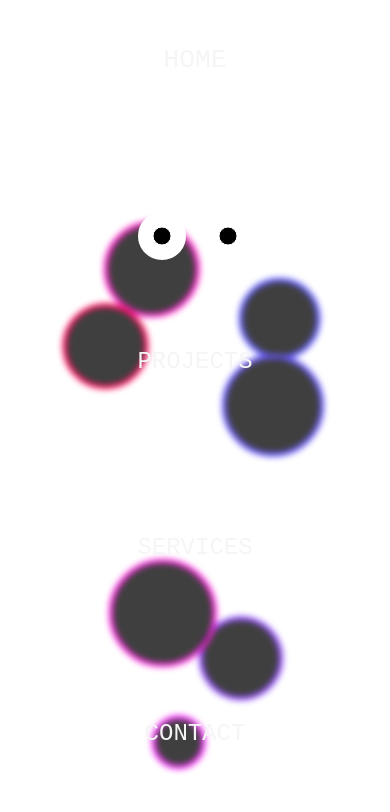
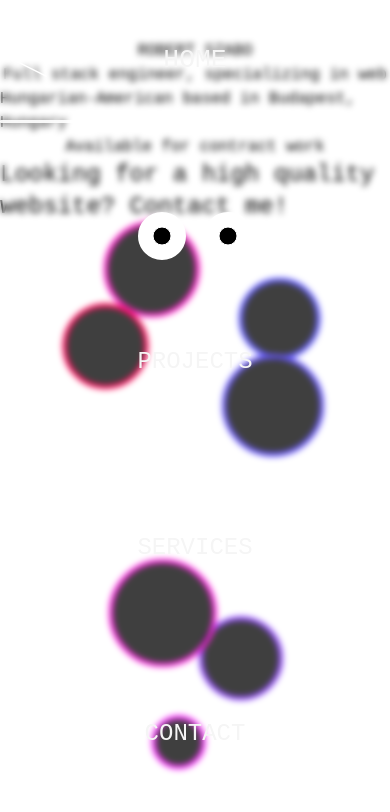
Before and after one commit to szabbbbu/ResumeWebsite, a Next.js app: page / in a window 390 px wide. Shown: the top 812 px of the page. Built offline with nearby package versions, Linux system fonts and the light colour scheme.

Commit message:
working on pages

```diff
--- a/src/app/globals.css
+++ b/src/app/globals.css
@@ -60,6 +60,11 @@
   transition: 1s;
 }
 
+.grid-gap {
+  grid-row-gap: 10px;
+  grid-column-gap: 10px;
+}
+
 body {
   font-family: "Azaret Mono", monospace;
   /* color: rgb(var(--foreground-rgb));
--- a/src/app/layout.tsx
+++ b/src/app/layout.tsx
@@ -19,18 +19,24 @@ function RT({
   children: React.ReactNode
 }) {
   console.log("rendering layout")
+  // grid grid-rows-1 grid-cols-[0.8fr,2fr]
   return (
     <html lang="en">
       <body
-        className="grid grid-rows-1 grid-cols-2 h-[100vh] w-[100vw]"
+        className="flex h-[100vh] w-[100vw]"
       >
-        <Header />
         <AppContextProvider>
+          <Header />
           <CanvasLayerClient />
           <IsosurfaceLayer />
           {/* <CanvasLayerClientDebug /> */}
+        <main className="h-[100%] justify-start lg:w-[100%] md:w-[100%] md:flex lg:flex xl:flex 2xl:flex flex-col sm:hidden xs:hidden">
+          {children}
+        </main>
+        <main className="z-[0] xs:flex sm:flex md:hidden lg:hidden xl:hidden 2xl:hidden absolute inset-0 w-[100vw] h-[100vh] overflow-scroll">
+          {children}
+        </main>
         </AppContextProvider>
-        {children}
       </body>
     </html>
   )
--- a/src/app/page.tsx
+++ b/src/app/page.tsx
@@ -1,31 +1,25 @@
-
-//TODO: change homepage content to "animated"
-
 import Animated from "@/components/Animated";
-import HomepageContent from "@/components/HomepageContent";
 
 export default function Home() {
 
   console.log("HOME RENDERED:")
   return (
-    <main className="h-[33%] justify-center lg:flex flex-col add-blur sm:hidden xs:hidden">
-      <div className="flex flex-col">
+    <div className="flex flex-col w-[100%] h-fit items-center my-[10%] bg-rgba">
       <Animated delay={0}>
         <p>ROBERT SZABO</p>
       </Animated>
       <Animated delay={1000} >
-        <p>I'm a full stack engineer</p>
+        <p>Full stack engineer, specializing in web</p>
       </Animated>
-      <Animated delay={1500}>
-        <p>Specializing in web</p>
+      <Animated delay={1700}>
+        <p>Hungarian-American based in Budapest, Hungary</p>
       </Animated>
-      <Animated delay={2500}>
-        <p>Do you want a high-quality website?</p>
+      <Animated delay={2000}>
+        <p>Available for contract work</p>
       </Animated>
-      <Animated delay={3000}>
-        <p>See what I offer in the services page</p>
+      <Animated delay={3500}>
+        <p className="text-2xl">Looking for a high quality website? Contact me!</p>
       </Animated>
-      </div>
-    </main>
+    </div>
   );
 }
--- a/src/app/projects/page.tsx
+++ b/src/app/projects/page.tsx
@@ -1,23 +1,22 @@
+import { memo } from "react";
 
-
-export default function ProjectsPage() {
+function Page() {
     return (
-        <main className="grid grid-cols-2 grid-rows-[auto] overflow-scroll h-full">
-            <div className="min-h-[400px]">
-                projects page
+        <div className={`grid grid-rows-auto md:grid-cols-2 lg:grid-cols-2 xl:grid-cols-2 sm:grid-cols-1 xs:grid-cols-1 min-h-[200px] h-[100vh] w-[100%] overflow-y-scroll`}>
+            <div className="h-[100vh] w-full bg-rgba self-center justify-self-center flex flex-col items-center justify-center min-h-[600px]">
+                Reverse Engineered Website: Nuphy Keyboards (2023)
+                <div>image</div>
+                <div>tech</div>
+                <div>I've reverse engineered the NuPhy Keyboards brand website, up until the product pages/checkout, etc. as an exercize to get more comfortable with React.</div>
+                <div>link to live</div>
+                <div>link to code</div>
             </div>
-            <div className="min-h-[400px]">
-                projects page
+            <div className="h-[100vh] w-full bg-rgba self-center justify-self-center flex flex-col items-center justify-center min-h-[600px]">
+                Mamontov (MVX) Productions
             </div>
-            <div className="min-h-[400px]">
-                projects page
-            </div>
-            <div className="min-h-[400px] ">
-                projects page
-            </div>
-            <div className="min-h-[400px]">
-                projects page
-            </div>
-        </main>
+        </div>
     );
 }
+
+const ProjectsPage = memo(Page);
+export default ProjectsPage;
--- a/src/components/CustomLink/CustomLink.tsx
+++ b/src/components/CustomLink/CustomLink.tsx
@@ -9,7 +9,7 @@ type Props = {
 function CustomLink_ToMemo({to, children}: Props) {
     return (
         <div>
-            <Link id={Styles.container} className="h-fit w-full flex flex-col anim" href={to}>
+            <Link id={Styles.container} className="h-fit w-full flex flex-col" href={to}>
                     {children}
             </Link>
             <div id={Styles.bar}> </div>
--- a/src/components/Header/Header.tsx
+++ b/src/components/Header/Header.tsx
@@ -1,33 +1,27 @@
+"use client"
 import CustomLink from "../CustomLink/CustomLink"
 import EyeBall from "../EyeBall";
 import { memo } from "react";
+import HeaderControllerBtn from "./HeaderControllerBtn";
+import { useAppContext } from "@/contexts/useAppContext";
 
 function HeaderComponent() {
+    const {menuHidden} = useAppContext();
+
     return(
         /**TODO: make the header animate away with a button */
-        <>
-            <svg
-
-                viewBox="0 0 100 100"
-                xmlns="http://www.w3.org/2000/svg"
-                className="w-12 h-12 absolute z-10 left-[3%] top-[4.5%]"
-                >
-                <rect y="15" width="100" height="10" rx="5" fill="#fff" />
-                <rect y="45" width="100" height="10" rx="5" fill="#fff" />
-                <rect y="75" width="100" height="10" rx="5" fill="#fff" />
-            </svg>
-
+        <div className={`${menuHidden ? "w-0" : "md:w-[25vw] lg:w-[25vw] xl:w-[25vw] 2xl:w-[25vw] sm:w-[100vw] xs:w-[100vw] z-[1]"} transition-[width] flex flex-col items-start justify-start overflow-hidden`}>
+            <HeaderControllerBtn />
             <nav
-            className="flex flex-col justify-center lg:w-[25vw] xs:w-[100vw] sm:w-[100vw] h-full bg-rgba"
+            className={`w-full flex flex-col justify-start items-start h-full bg-rgba`}
             >
-
 
             <ul className="grid grid-cols-1 grid-rows-auto gap-4 w-full h-full z-10 text-bittersweet text-2xl uppercase"
             >
 
                 <CustomLink to="/">
                     <li
-                    className="h-full py-11 w-full flex items-center justify-center hover:transform hover:scale-110 transition"
+                    className="h-full py-11 w-full flex items-start justify-center hover:transform hover:scale-110 transition"
                     >
                         Home
                     </li>
@@ -67,7 +61,7 @@ function HeaderComponent() {
                 </CustomLink>
             </ul>
             </nav>
-        </>
+        </div>
     );
 }
 
--- a/src/components/Header/HeaderControllerBtn.tsx
+++ b/src/components/Header/HeaderControllerBtn.tsx
@@ -0,0 +1,30 @@
+"use client"
+import { useAppContext } from "@/contexts/useAppContext";
+import { memo } from "react";
+
+function HeaderBtn() {
+
+    const {menuHidden, setMenuHidden} = useAppContext();
+
+    return (
+        <svg
+        onClick={() => setMenuHidden(!menuHidden)}
+        className={`absolute z-10 ${!menuHidden ? "2xl:left-[20%] xl:left-[20%] lg:left-[20%] md:left-[20%] sm:left-[2%] xs:left-[2%]" : "left-[2%]" } top-[4.5%] cursor-pointer p-1 transition-[left] duration-300 ${menuHidden ? "rotate-[180deg]" : undefined} origin-center`}
+        width="42.881439"
+        height="42.881439"
+        viewBox="0 0 42.881439 42.881439"
+        version="1.1">
+        <g
+            id="layer1"
+            transform="translate(-2.5592799,-2.5592799)">
+            <path
+            id="rect1"
+            style={{fill:"#ffffff",stroke:"#0d2131",strokeWidth:0,strokeOpacity:0.727955}}
+            d="M 44.503273,2.561434 C 44.309922,2.549667 44.109716,2.585838 43.928513,2.6769532 L 3.0597352,23.22734 c -0.2940601,0.147866 -0.4675386,0.403819 -0.4973887,0.67627 -0.00348,0.03178 -0.00331,0.06417 -0.00276,0.09628 -4.898e-4,0.03243 -8.572e-4,0.06414 0.00276,0.09628 0.030605,0.271565 0.2041784,0.526424 0.4973881,0.673861 L 43.928514,45.322798 c 0.483205,0.242974 1.097132,0.09836 1.376108,-0.322491 0.278979,-0.420842 0.115687,-0.955538 -0.367514,-1.198512 L 5.5549684,23.999876 44.937108,4.1955496 C 45.420311,3.9525759 45.583601,3.4178803 45.304623,2.9970377 45.130262,2.7340106 44.825529,2.5810537 44.503273,2.561434 Z" />
+        </g>
+        </svg>
+    );
+}
+
+const HeaderControllerBtn = memo(HeaderBtn);
+export default HeaderControllerBtn;
--- a/src/contexts/AppContext.tsx
+++ b/src/contexts/AppContext.tsx
@@ -7,6 +7,8 @@ interface I_AppContext {
     appHeight: number;
     setAppWidth: React.Dispatch<React.SetStateAction<number>>;
     setAppHeight: React.Dispatch<React.SetStateAction<number>>;
+    menuHidden: boolean;
+    setMenuHidden: React.Dispatch<React.SetStateAction<boolean>>
     isoGrid: Grid;
     setIsoGrid: React.Dispatch<React.SetStateAction<Grid>>;
     circles: Circle[];
--- a/src/contexts/AppContextProvider.tsx
+++ b/src/contexts/AppContextProvider.tsx
@@ -14,6 +14,7 @@ function AppCtx({children}: Props) {
     const [appWidth, setAppWidth] = useState<number>(1470);
     const [appHeight, setAppHeight] = useState<number>(751);
     const [isoGrid, setIsoGrid] = useState<Grid>(new Grid(12, appWidth, appHeight));
+    const [menuHidden, setMenuHidden] = useState<boolean>(false)
     const [circles, setCircles] = useState<Circle[]>([])
 
 
@@ -27,6 +28,8 @@ function AppCtx({children}: Props) {
                     setAppWidth: setAppWidth,
                     isoGrid: isoGrid,
                     setIsoGrid: setIsoGrid,
+                    menuHidden: menuHidden,
+                    setMenuHidden: setMenuHidden,
                     circles: circles,
                     setCircles: setCircles
                 }
```
Also changed, not shown: src/components/Header/bitmap.svg (added).
